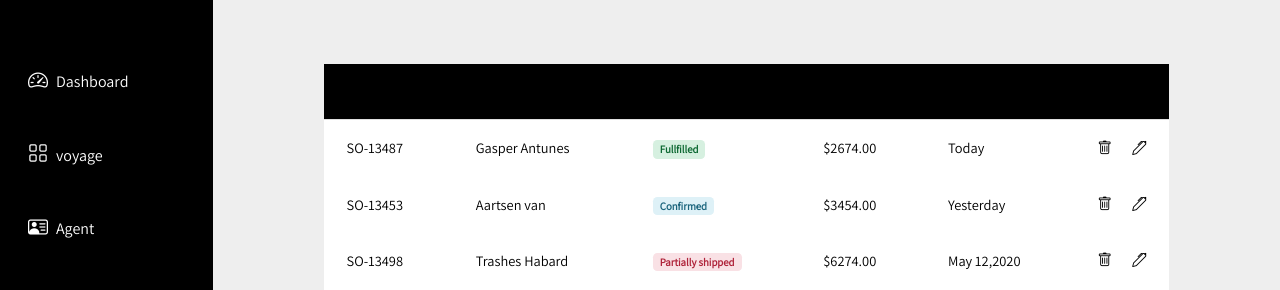
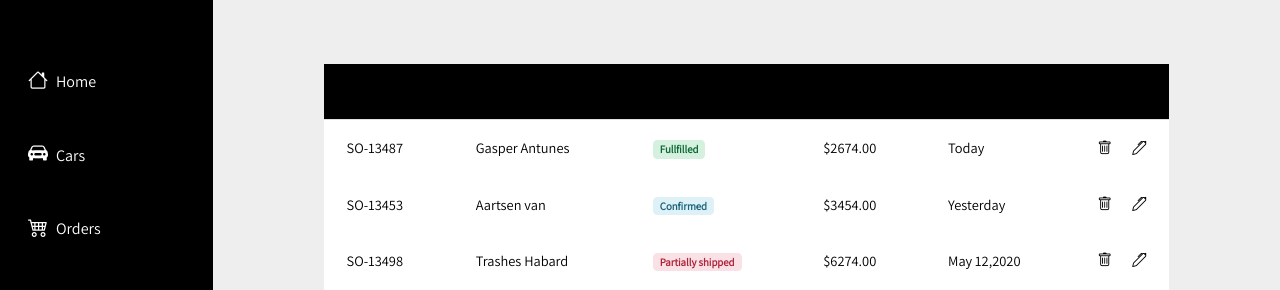
Before and after one commit to ElbouhmydyAbdelmoughit/Rental-Car-MERN-Stack, a React (Create React App) app in the folder client/: page /admin in a window 1280 px wide. Shown: the top 290 px of the page. Built offline with nearby package versions, Linux system fonts and the light colour scheme.

Commit message:
update in dashboard

```diff
--- a/client/src/App.js
+++ b/client/src/App.js
@@ -21,6 +21,9 @@ const App = () => {
         <Route path="Login" element={<Login />} />
         <Route path="Register" element={<Register />} />
         <Route path="admin" element={<Dashboard />} />
+        {/* <Route path="client" element={<Client />} />
+        <Route path="car" element={<Car />} />
+        <Route path="order" element={<Order />} /> */}
       </Routes>
       <Routes>
       </Routes>
--- a/client/src/components/Sidebar/Sidebar.js
+++ b/client/src/components/Sidebar/Sidebar.js
@@ -19,25 +19,19 @@ const Sidebar = () => {
             className="col-auto col-xl-2 min-vh-100 text-center"
           >
             <nav className="text-sm-start mt-5 pb-5 p-sm-2">
-              <NavLink
-                className="nav-link p-1 p-sm-2 text-white"
-                to={"/statistique"}
-              >
-                <i className="bi bi-speedometer2 fs-5 me-sm-2"></i>
-                <span className="d-none d-sm-inline">Dashboard</span>
+              <NavLink className="nav-link p-1 p-sm-2 text-white" to={"/"}>
+                <i className="bi bi-house fs-5 me-sm-2"></i>
+                <span className="d-none d-sm-inline">Home</span>
               </NavLink>
               <br />
-              <NavLink
-                className="nav-link p-1 p-sm-2 text-white"
-                to={"/voyage"}
-              >
-                <i className="bi bi-grid fs-5 me-sm-2"></i>
-                <span className="d-none d-sm-inline">voyage</span>
+              <NavLink className="nav-link p-1 p-sm-2 text-white" to={"/car"}>
+                <i className="bi bi-car-front-fill fs-5 me-sm-2"></i>
+                <span className="d-none d-sm-inline">Cars</span>
               </NavLink>
               <br />
-              <NavLink className="nav-link p-1 p-sm-2 text-white" to={"/agent"}>
-                <i className="bi bi-person-vcard fs-5 me-sm-2"></i>
-                <span className="d-none d-sm-inline">Agent</span>
+              <NavLink className="nav-link p-1 p-sm-2 text-white" to={"/order"}>
+                <i className="bi bi-cart4 fs-5 me-sm-2"></i>
+                <span className="d-none d-sm-inline">Orders</span>
               </NavLink>
               <br />
               <NavLink
@@ -61,7 +55,7 @@ const Sidebar = () => {
                 <span className="d-none d-sm-inline">Settings</span>
               </NavLink>
               <br />
-              <button className="nav-link p-1 p-sm-2 text-white" to={"/#"}>
+              <button className="nav-link p-1 p-sm-2 text-white" to={logout}>
                 <i className="bi bi-box-arrow-right me-sm-2 fs-5"></i>
                 <span className="d-none d-sm-inline">Logout</span>
               </button>
@@ -73,18 +67,15 @@ const Sidebar = () => {
                 <div className="col-md-10">
                   <div className="rounded">
                     <div className="table-responsive table-borderless">
-                      <table
-                        className="table responsive"
-                        style={{ minWidth: "800px" }}
-                      >
+                      <table className="table" style={{ minWidth: "800px" }}>
                         <thead className="bg-black text-white">
                           <tr>
-                            <th>Id</th>
-                            <th>Name</th>
-                            <th>Model</th>
-                            <th>Price</th>
-                            <th>Description</th>
-                            <th>#</th>
+                            <th className="fw-bold">Id</th>
+                            <th className="fw-bold">Name</th>
+                            <th className="fw-bold">Model</th>
+                            <th className="fw-bold">Price</th>
+                            <th className="fw-bold">Description</th>
+                            <th className="fw-bold">#</th>
                           </tr>
                         </thead>
                         <tbody className="table-body">
@@ -98,7 +89,7 @@ const Sidebar = () => {
                             </td>
                             <td>$2674.00</td>
                             <td>Today</td>
-                            <td className="d-flex justify-content-between">
+                            <td className="d-flex justify-content-between text-black">
                               <i className="bi bi-trash"></i>
                               <i className="bi bi-pen"></i>
                             </td>
@@ -113,7 +104,7 @@ const Sidebar = () => {
                             </td>
                             <td>$3454.00</td>
                             <td>Yesterday</td>
-                            <td className="d-flex justify-content-between">
+                            <td className="d-flex justify-content-between text-black">
                               <i className="bi bi-trash"></i>
                               <i className="bi bi-pen"></i>
                             </td>
@@ -128,7 +119,7 @@ const Sidebar = () => {
                             </td>
                             <td>$6274.00</td>
                             <td>May 12,2020</td>
-                            <td className="d-flex justify-content-between">
+                            <td className="d-flex justify-content-between text-black">
                               <i className="bi bi-trash"></i>
                               <i className="bi bi-pen"></i>
                             </td>
@@ -143,7 +134,7 @@ const Sidebar = () => {
                             </td>
                             <td>$6375.00</td>
                             <td>May 11,2020</td>
-                            <td className="d-flex justify-content-between">
+                            <td className="d-flex justify-content-between text-black">
                               <i className="bi bi-trash"></i>
                               <i className="bi bi-pen"></i>
                             </td>
```
